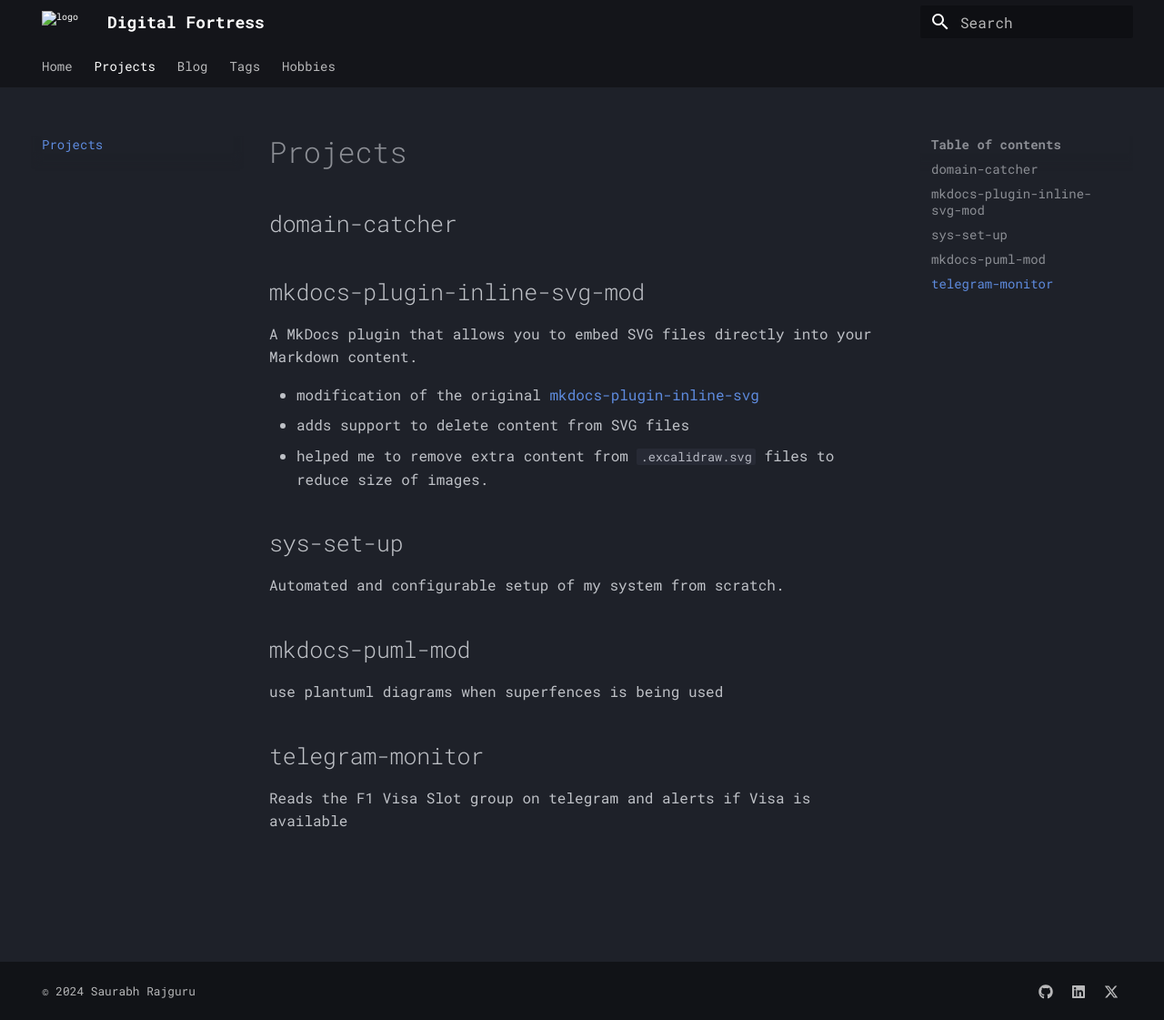
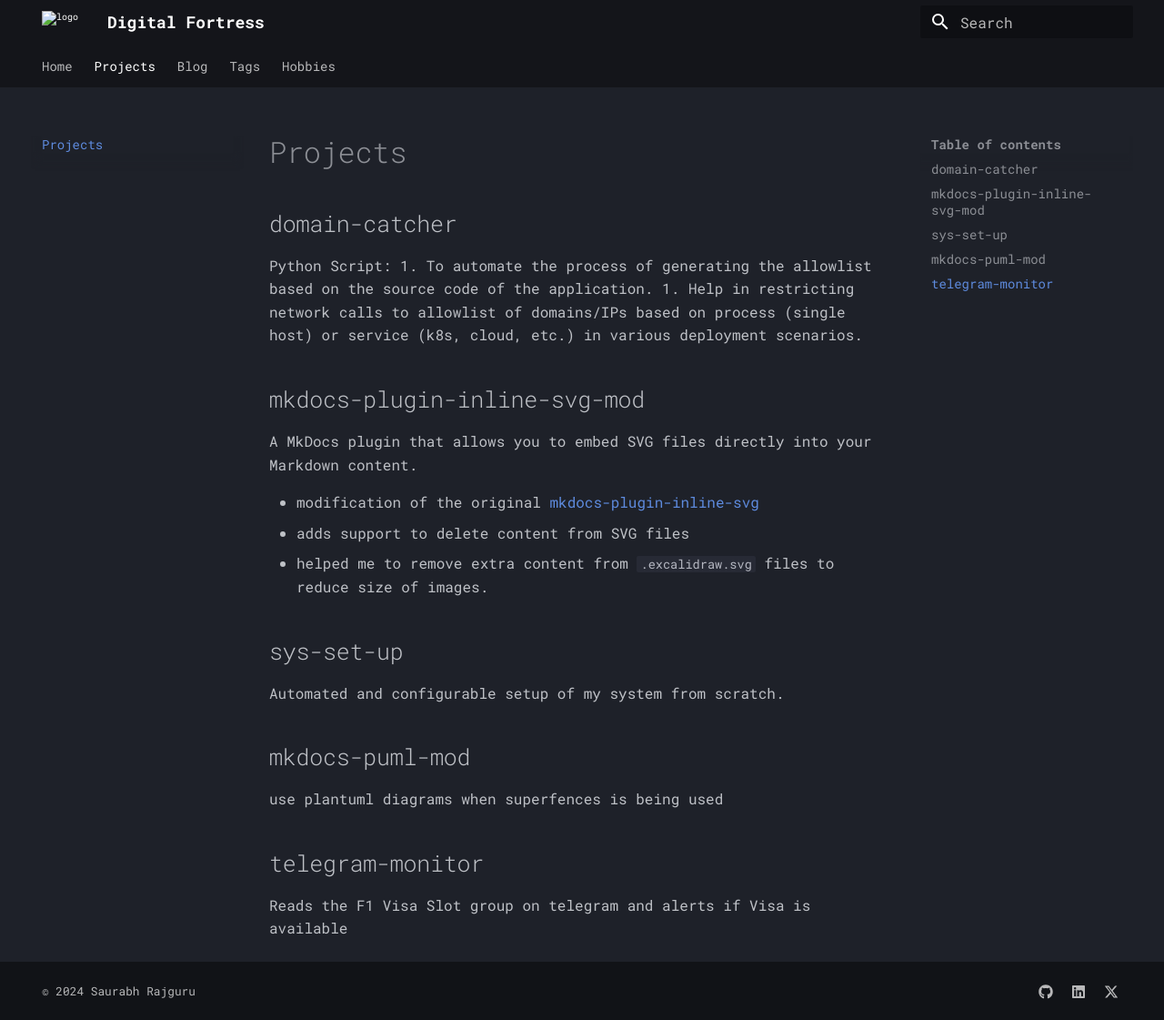
Before and after one commit to rajguru7/rajguru7.github.io, an MkDocs documentation site: the page built from docs/projects.md, in a window 1280 px wide and 1121 px high. Shown: the whole window at 91% size. Built offline with MkDocs 1.6.1 and Material for MkDocs 9.7.7, drawn with Linux system fonts in a browser that asks for light colours; comment, search, counter and statistics services are not loaded.

Commit message:
update: posts

```diff
--- a/docs/projects.md
+++ b/docs/projects.md
@@ -1,6 +1,13 @@
 # Projects
 
 ## domain-catcher
+
+Python Script:
+1. To automate the process of generating the allowlist based on the source code
+   of the application.
+1. Help in restricting network calls to allowlist of domains/IPs based on
+   process (single host) or service (k8s, cloud, etc.) in various deployment
+   scenarios.
 
 
 ## mkdocs-plugin-inline-svg-mod
```
